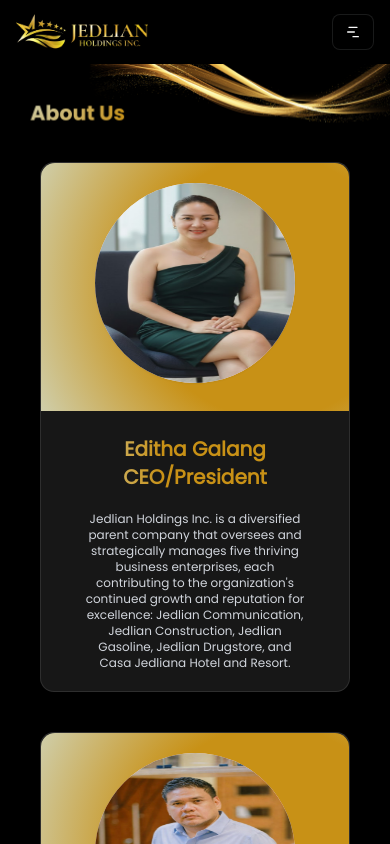
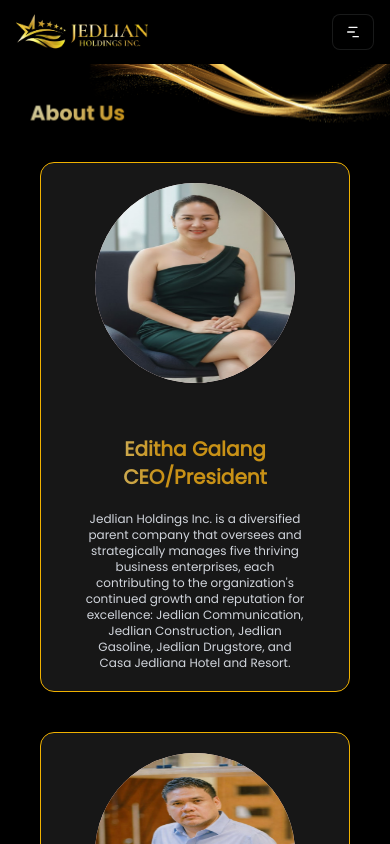
Before and after one commit to M1chael30/jedlian, a Next.js app: page /about-us in a window 390 px wide. Shown: the top 844 px of the page. Built offline with nearby package versions, Linux system fonts and the light colour scheme.

Commit message:
Update person-widget.mobile.jsx

```diff
--- a/components/components-about-us-page/person-widget.mobile.jsx
+++ b/components/components-about-us-page/person-widget.mobile.jsx
@@ -1,12 +1,11 @@
-import React from 'react'
+import { motion } from 'motion/react'
 import { Card, CardContent, CardTitle, CardHeader, CardDescription } from '../ui/card'
 import Image from 'next/image'
 
 export default function PersonWidgetMobile({image, name, position, content}) {
   return (
-    <Card className={"py-0 w-full sm:w-100 md:hidden grid"}>
-        <CardHeader className="justify-center py-5
-        bg-[radial-gradient(circle_at_75%,#c89116,#c89116,#cfceaa)] rounded-t-xl">
+    <Card className={"py-0 w-full sm:w-100 md:hidden grid border border-yellow-500"}>
+        <CardHeader className="justify-center py-5 rounded-t-xl ">
                   <Image src={image} width="50" height="50"  alt={"boss"} className="object-center shadow-xs rounded-full h-50 w-50 bg-red-100" />
         </CardHeader>
         <CardContent>
```
